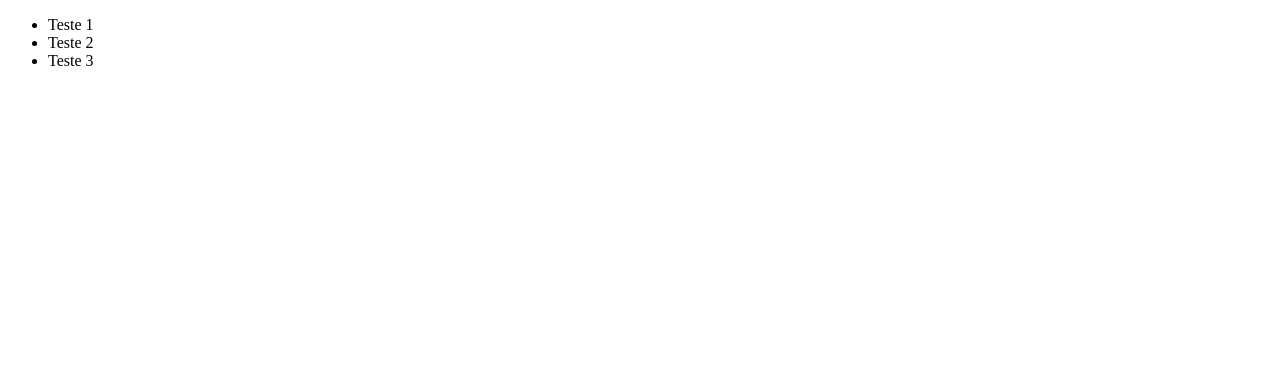
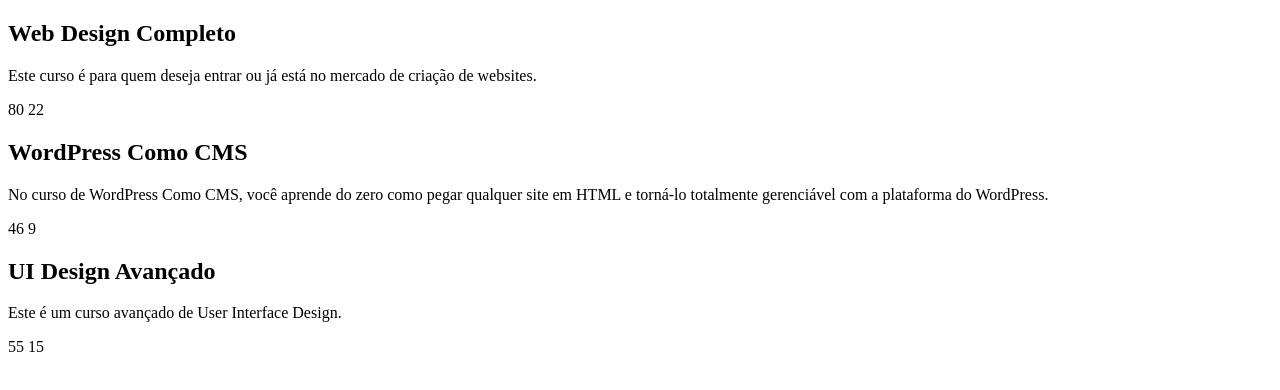
Before and after one commit to jp7webdesign/javascript-para-iniciantes, a plain HTML site: page arrays -iteracao/index.html in a window 1280 px wide. Drawn offline with Linux system fonts and the light colour scheme.

Commit message:
array e and iteration3

```diff
--- a/arrays -iteracao/index.html
+++ b/arrays -iteracao/index.html
@@ -1,6 +1,5 @@
 <!DOCTYPE html>
 <html lang="en">
-
   <head>
     <meta charset="UTF-8" />
     <meta name="viewport" content="width=device-width, initial-scale=1.0" />
@@ -8,12 +7,32 @@
   </head>
 
   <body>
-  <ul>
-    <li>Teste 1</li>
-    <li>Teste 2</li>
-    <li>Teste 3</li>
-  </ul>
+    <section class="curso">
+      <h1>Web Design Completo</h1>
+      <p>
+        Este curso é para quem deseja entrar ou já está no mercado de criação de
+        websites.
+      </p>
+      <span class="aulas">80</span>
+      <span class="horas">22</span>
+    </section>
+    <section class="curso">
+      <h1>WordPress Como CMS</h1>
+      <p>
+        No curso de WordPress Como CMS, você aprende do zero como pegar qualquer
+        site em HTML e torná-lo totalmente gerenciável com a plataforma do
+        WordPress.
+      </p>
+      <span class="aulas">46</span>
+      <span class="horas">9</span>
+    </section>
+    <section class="curso">
+      <h1>UI Design Avançado</h1>
+      <p>Este é um curso avançado de User Interface Design.</p>
+      <span class="aulas">55</span>
+      <span class="horas">15</span>
+    </section>
+
     <script src="script.js"></script>
   </body>
-
 </html>
--- a/arrays -iteracao/script.js
+++ b/arrays -iteracao/script.js
@@ -79,8 +79,53 @@
 // console.log(temUva);
 
 //every testa se os elementos passam pelo teste e retorna true our false
-const numeros = [6, 43, 22, 88, 101, 29];
-const maiorQue3 = numeros.every(n => n >= 6);
-console.log(maiorQue3);
+// const numeros = [6, 43, 22, 88, 101, 29];
+// const maiorQue3 = numeros.every(n => n >= 6);
+// console.log(maiorQue3);
 
-// iteração 3
+// findIndex e find
+// const frutas = ['Banana', 'Pêra', 'Uva', 'Maça'];
+// const buscaUva = frutas.findIndex((fruta) => {
+//   return fruta === 'Uva';
+// });
+// console.log(buscaUva);
+
+// const numeros = [6, 43, 22, 88, 101, 29];
+// const buscaMaior45 = numeros.find(x => x > 45);
+// console.log(buscaMaior45);
+
+// filter
+// const frutas = ['Banana', undefined, null, '', 'Uva', 0, 'Maça'];
+// const arrayLimpa = frutas.filter((fruta) => {
+//   return fruta;
+// });
+// console.log(arrayLimpa);
+
+// const numeros = [6, 43, 88, 101, 29];
+// const buscaMaior45 = numeros.filter(x => x > 45);
+// console.log(buscaMaior45);
+
+const aulas = [
+  {
+    nome: 'HTML 1',
+    min: 15
+  },
+  {
+    nome: 'HTML 2',
+    min: 10
+  },
+  {
+    nome: 'CSS 1',
+    min: 20
+  },
+  {
+    nome: 'JS 1',
+    min: 25
+  },
+]
+
+const aulasMaiores = aulas.filter((aula) => {
+  return aula.min > 15;
+});
+// [{nome: 'CSS 1', min: 20}, {nome: 'JS 1', min: 25}]
+console.log(aulasMaiores);
```
Lines whose indentation alone changed are shown as unchanged.
